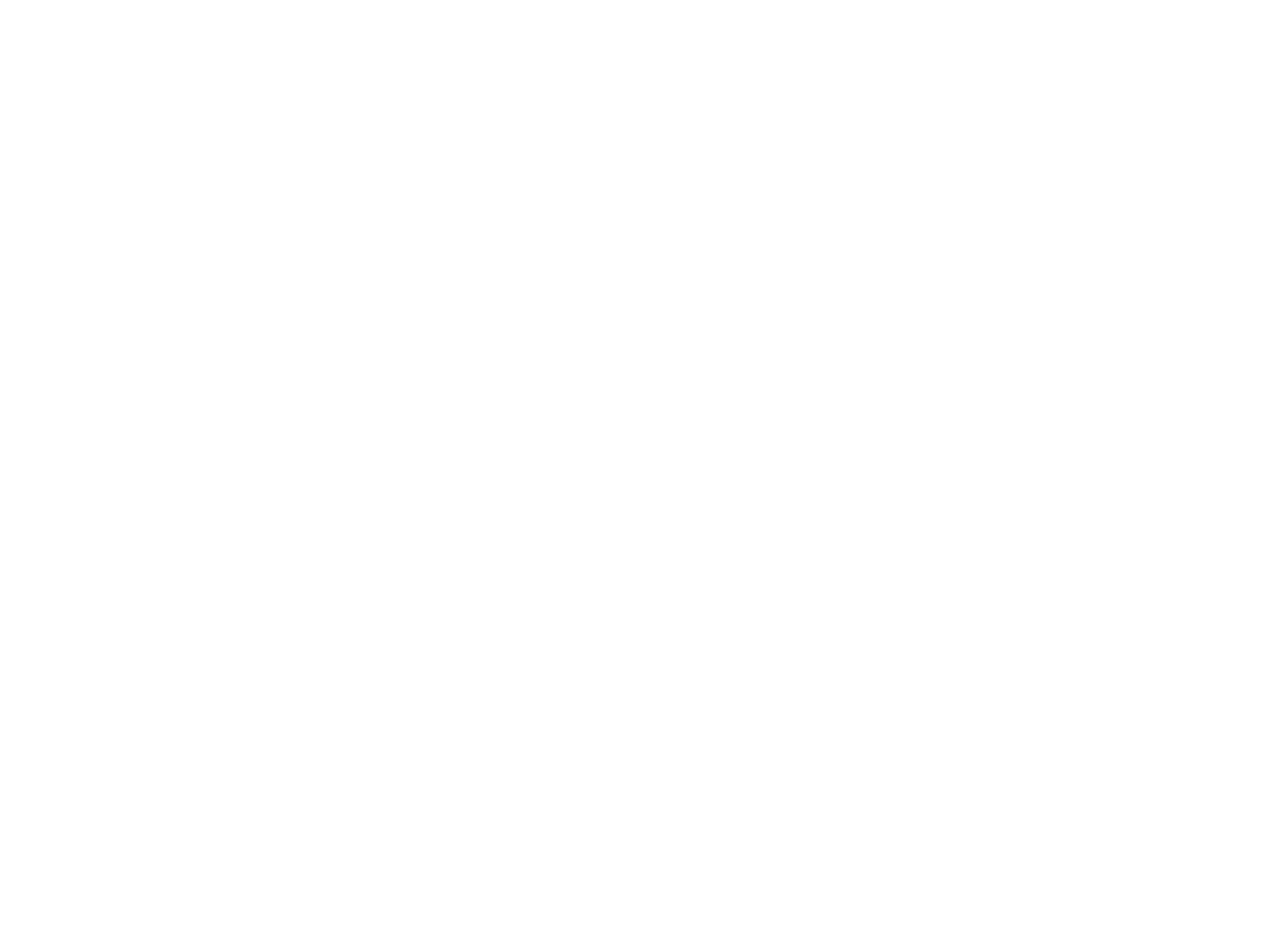
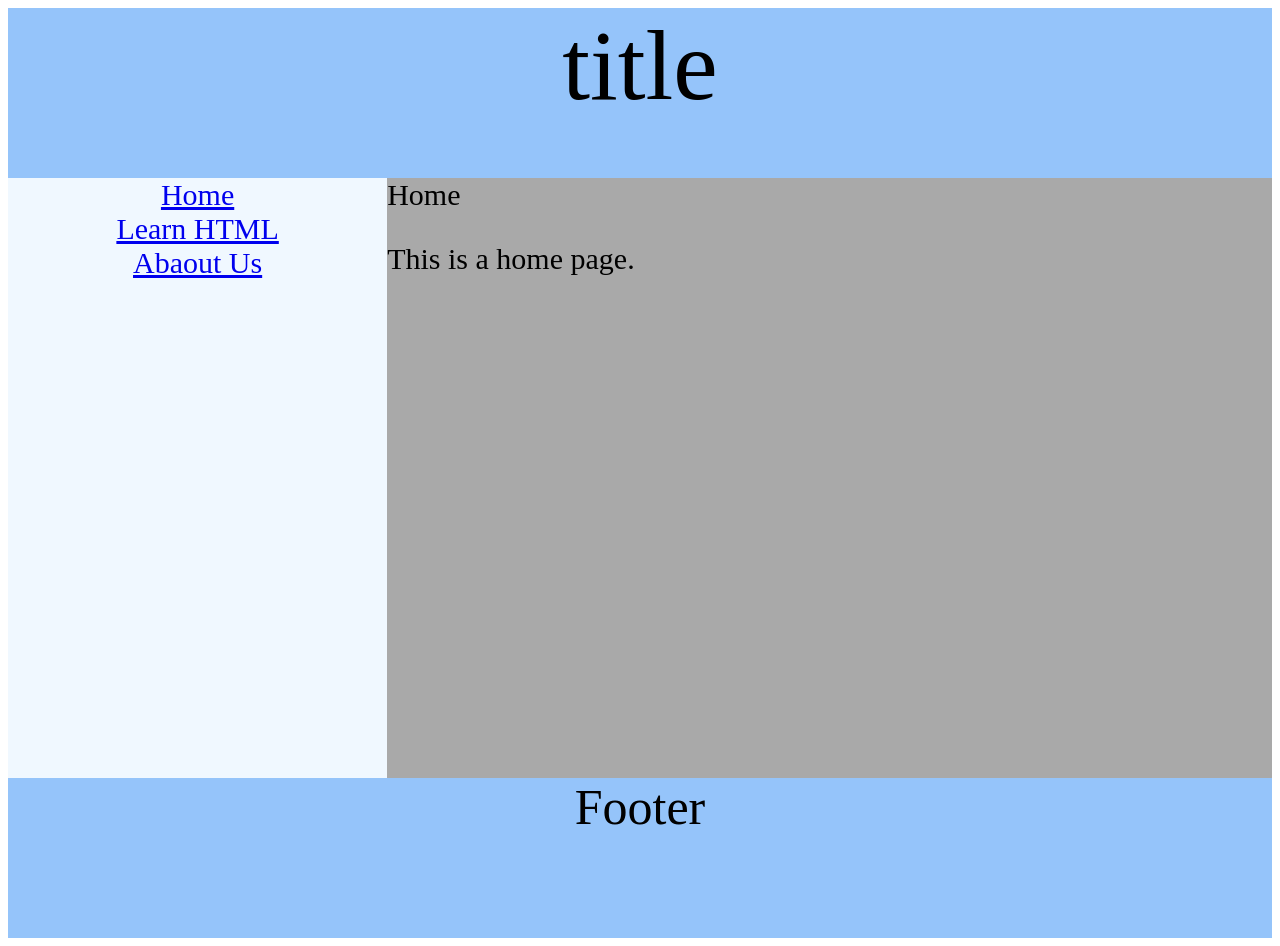
Before and after one commit to gabriel-milanez/Index.HTML, a plain HTML site: page index.html in a window 1280 px wide. Before the commit the page ends 800 px from the top, so only its background shows below. Drawn offline with Linux system fonts and the light colour scheme.

Commit message:
meu segundo commit

```diff
--- a/index.html
+++ b/index.html
@@ -1,11 +1,29 @@
 <!DOCTYPE html>
-<html lang="en">
+<html lang="pt-br">
 <head>
     <meta charset="UTF-8">
     <meta name="viewport" content="width=device-width, initial-scale=1.0">
     <title>Document</title>
+    <link rel="stylesheet" href="style.css">
 </head>
 <body>
+    <div id="div1">
+        title
+    </div>
+    <div id="pai">
+<div id="div2">
+<a href="http://">Home</a>
+<a href="http://">Learn HTML</a>
+<a href="http://">Abaout Us</a>
+</div>
+<div id="div3">
+Home
+<p>This is a home page.</p>
 
+</div>
+    </div>
+<div id="div4">
+    Footer
+</div>
 </body>
 </html>
--- /dev/null
+++ b/style.css
@@ -0,0 +1,37 @@
+#div1{
+    background-color: rgb(149, 196, 250);
+    height: 170px;
+    font-size: 100px;
+    text-align: center;
+}
+#pai{
+    display: flex;
+    width: 100%;
+    height: 100%;
+}
+#div2{
+    background-color: aliceblue;
+    height: 600px;
+    width: 30%;
+    font-size: 30px;
+}
+#div3{
+    background-color: darkgrey;
+    height: 600px;
+    width: 70%;
+    font-size: 30px;
+    display: flex;
+    flex-direction: column;
+
+}
+#div4{
+    background-color: rgb(149, 196, 250);
+    height: 160px;
+    font-size: 50px;
+    text-align: center;
+}
+a{
+    display: flex;
+    text-align: center;
+    justify-content: center;
+}
```
